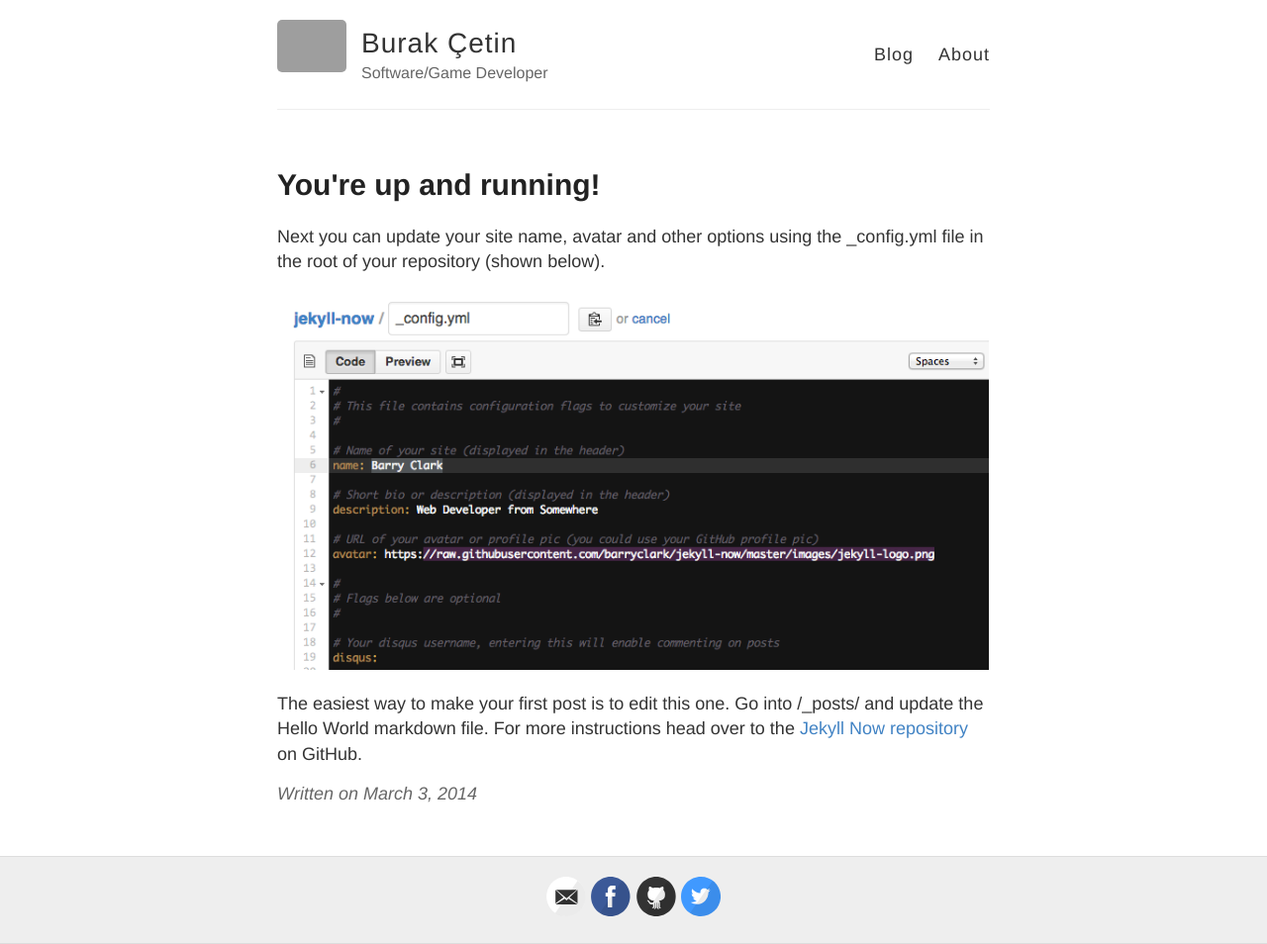
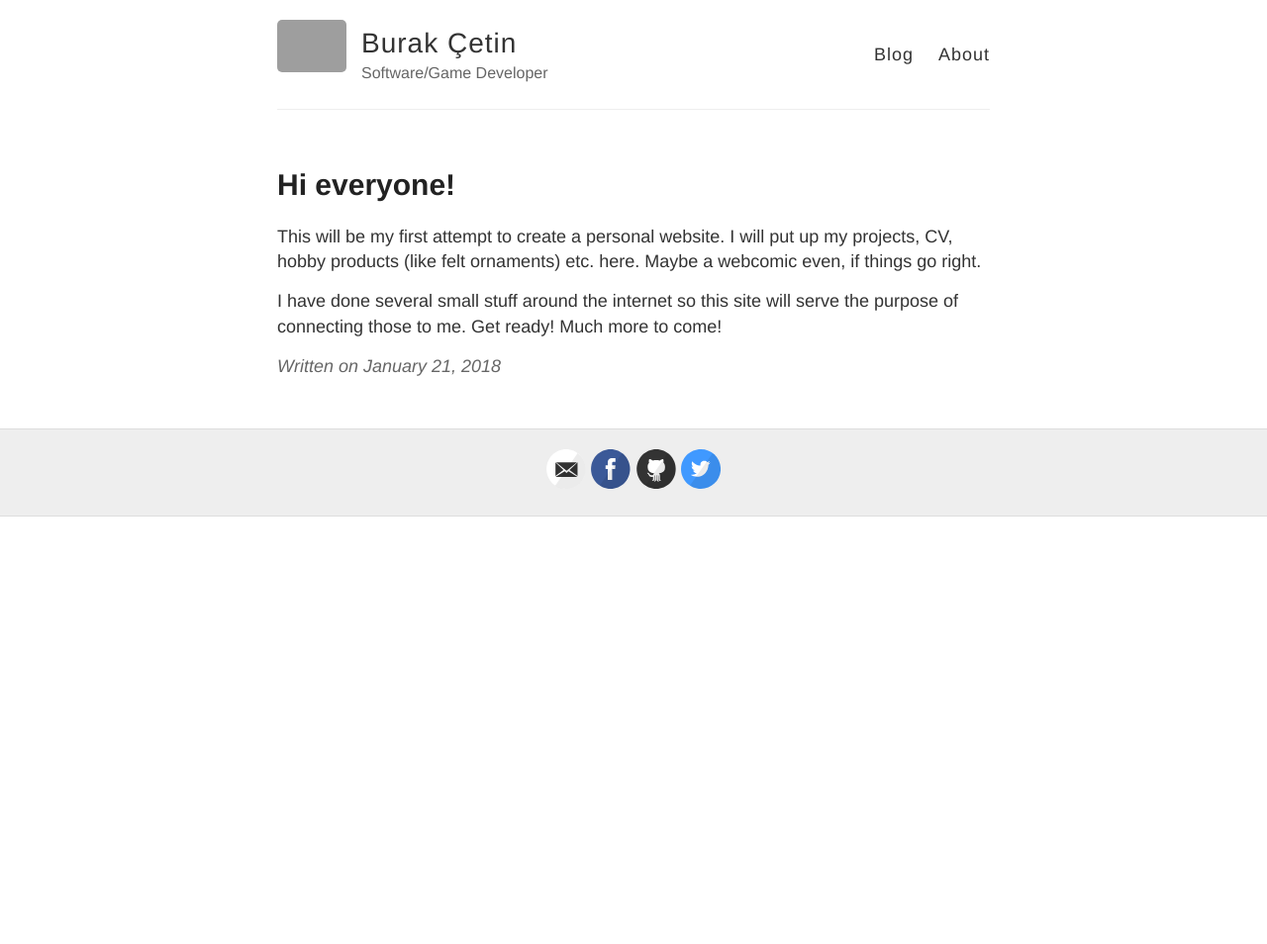
Before and after one commit to bcetin/bcetin.github.io, a Jekyll site: the page built from _posts/2018-1-21-Hello-World.md, in a window 1280 px wide. Shown: the whole page at 99% size. Built offline with Jekyll 4.4.1, drawn with Linux system fonts in a browser that asks for light colours; after the commit the page ends 900 px from its top, so only the background shows below that; grey boxes are pictures that could not be loaded.

Commit message:
GGJ blog post

```diff
--- a/_config.yml
+++ b/_config.yml
@@ -19,14 +19,14 @@ avatar: https://raw.githubusercontent.com/barryclark/jekyll-now/master/images/je
 footer-links:
   dribbble:
   email: burakcetin435@gmail.com
-  facebook: fb.com/mantlair
+  facebook: mantlair
   flickr:
-  github: barryclark/jekyll-now
+  github: mantlair
   instagram:
   linkedin:
   pinterest:
   rss: # just type anything here for a working RSS icon
-  twitter: jekyllrb
+  twitter: mantlair
   stackoverflow: # your stackoverflow profile, e.g. "users/50476/bart-kiers"
   youtube: # channel/<your_long_string> or user/<user-name>
   googleplus: # anything in your profile username that comes after plus.google.com/
--- a/_posts/2014-3-3-Hello-World.md
+++ /dev/null
@@ -1,10 +0,0 @@
----
-layout: post
-title: You're up and running!
----
-
-Next you can update your site name, avatar and other options using the _config.yml file in the root of your repository (shown below).
-
-![_config.yml]({{ site.baseurl }}/images/config.png)
-
-The easiest way to make your first post is to edit this one. Go into /_posts/ and update the Hello World markdown file. For more instructions head over to the [Jekyll Now repository](https://github.com/barryclark/jekyll-now) on GitHub.
--- /dev/null
+++ b/_posts/2018-1-21-Hello-World.md
@@ -0,0 +1,8 @@
+---
+layout: post
+title: Hi everyone!
+---
+
+This will be my first attempt to create a personal website. I will put up my projects, CV, hobby products (like felt ornaments) etc. here. Maybe a webcomic even, if things go right.
+
+I have done several small stuff around the internet so this site will serve the purpose of connecting those to me. Get ready! Much more to come!
```
Also changed, not shown: _posts/2018-1-28-GGJ18.md (added, +14 -0 lines), README.md, images/step1.gif (deleted).
